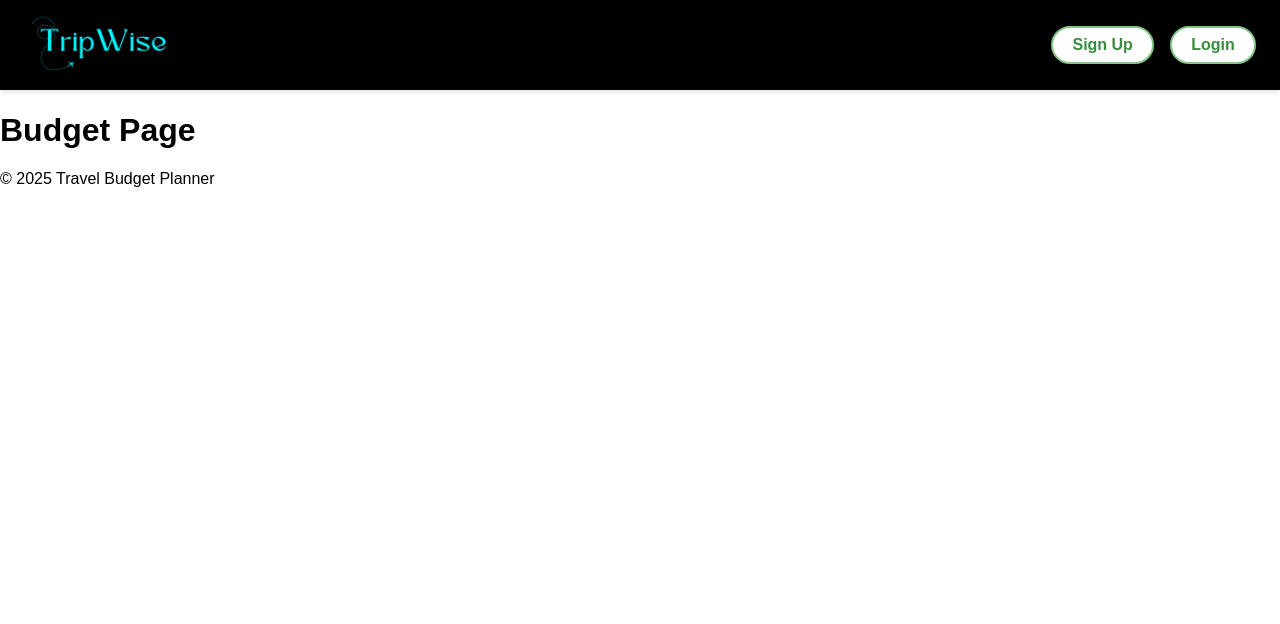
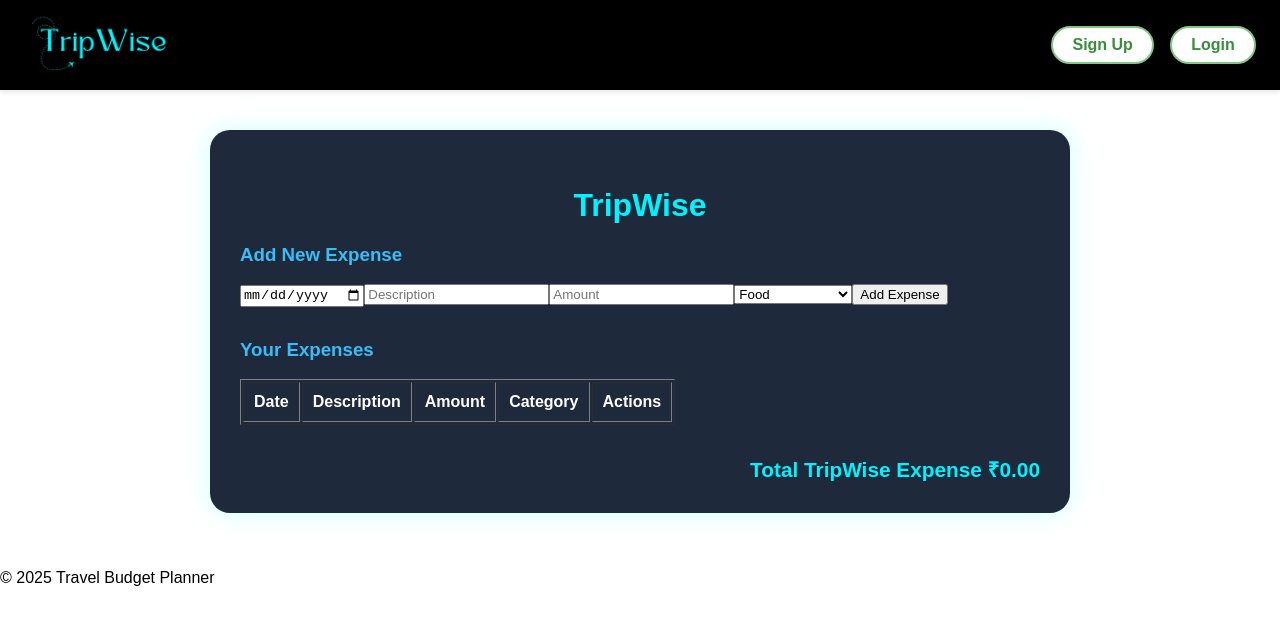
Before and after one commit to Gurkirat27GK/Travel-Budget-Planning-Tool, a React (Create React App) app in the folder travel-budget-tool/: page /budget in a window 1280 px wide. Shown: the top 624 px of the page. Built offline with nearby package versions, Linux system fonts and the light colour scheme.

Commit message:
Update budget.js

```diff
--- a/travel-budget-tool/src/pages/budget.js
+++ b/travel-budget-tool/src/pages/budget.js
@@ -1,7 +1,141 @@
-import React from "react";
+// // src/pages/budget.js
+// import React, { useState } from "react";
+// import ExpenseForm from "../components/ExpenseForm";
+// import ExpenseTable from "../components/ExpenseTable";
+
+// function Budget() {
+//   const [expenses, setExpenses] = useState([]);
+
+//   const handleAddExpense = (expense) => {
+//     const newExpense = { ...expense, id: Date.now() };
+//     setExpenses((prev) => [...prev, newExpense]);
+//   };
+
+//   const handleDelete = (id) => {
+//     setExpenses(expenses.filter((exp) => exp.id !== id));
+//   };
+
+//   const handleEdit = (id) => {
+//     alert("Edit functionality coming soon for expense ID: " + id);
+//   };
+
+//   const total = expenses.reduce((acc, item) => acc + parseFloat(item.amount || 0), 0);
+
+//   return (
+//     <div className="budget-page" style={{ padding: "40px", color: "#fff" }}>
+//       <div style={{
+//         maxWidth: "800px",
+//         margin: "auto",
+//         backgroundColor: "#1e293b",
+//         borderRadius: "20px",
+//         padding: "30px",
+//         boxShadow: "0 0 25px rgba(0,255,255,0.2)"
+//       }}>
+//         <h2 style={{ fontSize: "2rem", textAlign: "center", color: "#00f2ff", marginBottom: "20px" }}>
+//           TripWise
+//         </h2>
+
+//         <div className="section" style={{ marginBottom: "30px" }}>
+//           <h3 style={{ color: "#38bdf8" }}>Add New Expense</h3>
+//           <ExpenseForm onAddExpense={handleAddExpense} />
+//         </div>
+
+//         <div className="section">
+//           <h3 style={{ color: "#38bdf8" }}>Your Expenses</h3>
+//           <ExpenseTable expenses={expenses} onDelete={handleDelete} onEdit={handleEdit} />
+//         </div>
+
+//         <div style={{
+//           marginTop: "30px",
+//           fontSize: "1.3rem",
+//           fontWeight: "bold",
+//           textAlign: "right",
+//           color: "#00f2ff"
+//         }}>
+//          Total Expense: ₹{total.toFixed(2)}
+//         </div>
+//       </div>
+//     </div>
+//   );
+// }
+
+// export default Budget;
+
+
+// src/pages/budget.js
+import React, { useState } from "react";
+import ExpenseForm from "../components/ExpenseForm";
+import ExpenseTable from "../components/ExpenseTable";
 
 function Budget() {
-  return <h1>Budget Page</h1>;
+  const [expenses, setExpenses] = useState([]);
+
+  const handleAddExpense = (expense) => {
+    const newExpense = { ...expense, id: Date.now() };
+    setExpenses((prev) => [...prev, newExpense]);
+  };
+
+  const handleDelete = (id) => {
+    setExpenses(expenses.filter((exp) => exp.id !== id));
+  };
+
+  const handleEdit = (id) => {
+    alert("Edit functionality coming soon for expense ID: " + id);
+  };
+
+  const total = expenses.reduce((acc, item) => acc + parseFloat(item.amount || 0), 0);
+
+  return (
+    <div className="budget-page" style={{ padding: "40px", color: "#fff" }}>
+      <div
+        style={{
+          maxWidth: "800px",
+          margin: "auto",
+          backgroundColor: "#1e293b",
+          borderRadius: "20px",
+          padding: "30px",
+          boxShadow: "0 0 25px rgba(0,255,255,0.2)",
+        }}
+      >
+        <h2
+          style={{
+            fontSize: "2rem",
+            textAlign: "center",
+            color: "#00f2ff",
+            marginBottom: "20px",
+          }}
+        >
+          TripWise
+        </h2>
+
+        <div className="section" style={{ marginBottom: "30px" }}>
+          <h3 style={{ color: "#38bdf8" }}>Add New Expense</h3>
+          <ExpenseForm onAddExpense={handleAddExpense} />
+        </div>
+
+        <div className="section">
+          <h3 style={{ color: "#38bdf8" }}>Your Expenses</h3>
+          <ExpenseTable
+            expenses={expenses}
+            onDelete={handleDelete}
+            onEdit={handleEdit}
+          />
+        </div>
+
+        <div
+          style={{
+            marginTop: "30px",
+            fontSize: "1.3rem",
+            fontWeight: "bold",
+            textAlign: "right",
+            color: "#00f2ff",
+          }}
+        >
+          Total TripWise Expense ₹{total.toFixed(2)}
+        </div>
+      </div>
+    </div>
+  );
 }
 
 export default Budget;
```
